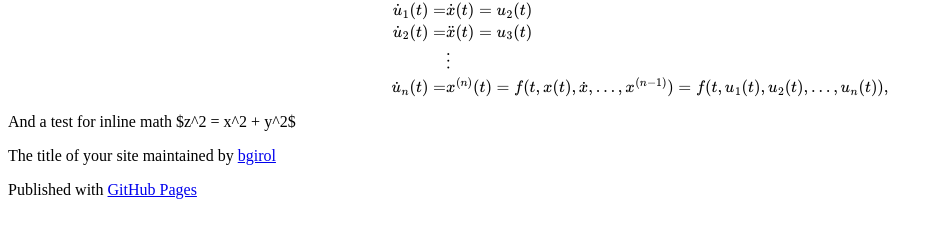
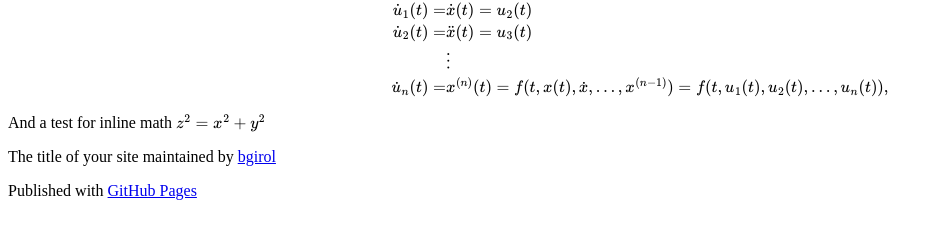
Before and after one commit to bgirol/singular, a Jekyll site: the page built from README.md, in a window 1280 px wide. Shown: the part 278-517 px from the top of the page, without its empty margins (0-943 px from the left). Built offline with Jekyll 4.4.1, drawn with Linux system fonts in a browser that asks for light colours; our own code applies the rules of GitHub Pages for plain Markdown files; formulas are drawn with MathJax 3; a script that is not in the unit is left out; part of the change alters nothing that is shown.

```diff
--- a/_layouts/default.html
+++ b/_layouts/default.html
@@ -11,6 +11,13 @@
   </head>
 
   <body>
+     <script type="text/x-mathjax-config">
+  MathJax.Hub.Config({
+    tex2jax: {
+      inlineMath: [ ['$','$'], ["\\(","\\)"] ],
+      processEscapes: true
+    }
+  });
 </script>
 <script
   type="text/javascript"
```
